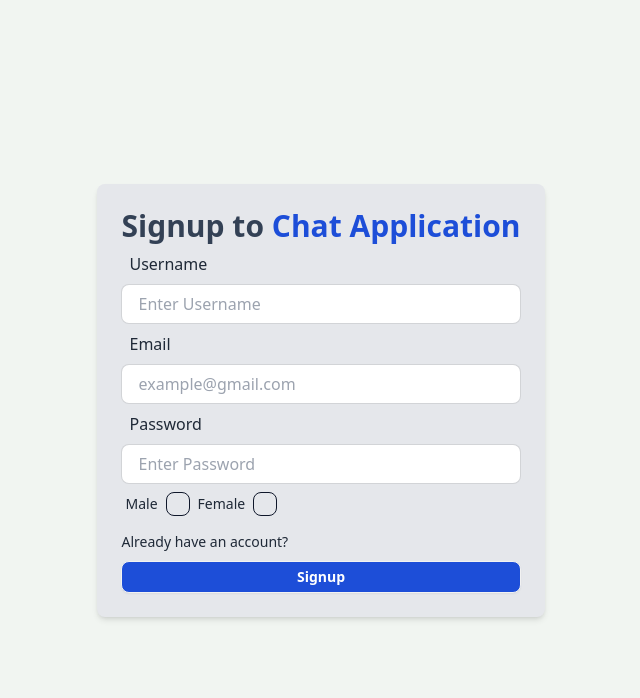
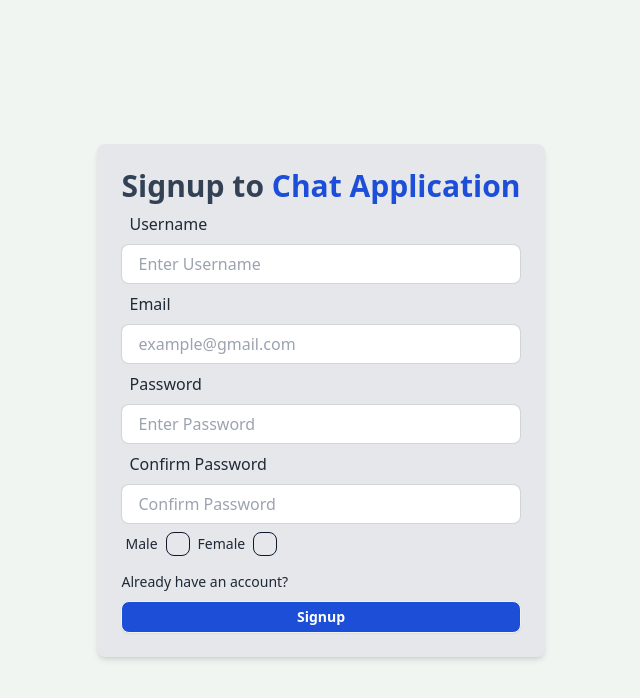
Before and after one commit to iamvishalrathi/Chatterly-ChatApp, a React (Vite) app in the folder frontend/: page /signup in a window 1280 px wide. Shown: the top 698 px of the page, without its empty margins (319-959 px from the left). Built offline with nearby package versions, Linux system fonts and the light colour scheme.

Commit message:
signup functionality

```diff
--- a/frontend/package.json
+++ b/frontend/package.json
@@ -12,6 +12,7 @@
   "dependencies": {
     "react": "^18.3.1",
     "react-dom": "^18.3.1",
+    "react-hot-toast": "^2.4.1",
     "react-icons": "^5.3.0",
     "react-router-dom": "^6.26.1"
   },
--- a/frontend/src/App.jsx
+++ b/frontend/src/App.jsx
@@ -1,9 +1,12 @@
 import React from "react"
-import { Routes, Route } from "react-router-dom"
+import { Routes, Route, Navigate } from "react-router-dom"
 import Home from "./pages/Home"
 import Login from "./pages/Login"
 import SignUp from "./pages/SignUp"
+import { Toaster } from "react-hot-toast"
+import { useAuthContext } from "./context/AuthContext"
 const App = () => {
+  const { authUser } = useAuthContext()
   return (
     <div className="p-4 h-screen flex items-center justify-center">
       <Routes>
@@ -17,9 +20,10 @@ const App = () => {
         />
         <Route
           path="/signup"
-          element={<SignUp />}
+          element={authUser ? <Navigate to={"/"} /> : <SignUp />}
         />
       </Routes>
+      <Toaster/>
     </div>
   )
 }
--- a/frontend/src/component/GenderCheckbox.jsx
+++ b/frontend/src/component/GenderCheckbox.jsx
@@ -1,35 +1,36 @@
-import React from 'react'
+import React from "react";
 
-const GenderCheckbox = () => {
+const GenderCheckbox = ({ onCheckboxChange, selectedGender }) => {
     return (
         <div className="flex">
             <div className="form-control">
-                <label
-                    className={"label gap-2 cursor-pointer"}
-                >
+                <label className={`label gap-2 cursor-pointer ${selectedGender === "male" ? "selected" : ""
+                    }`}>
                     <span className="label-text">Male</span>
 
                     <input
-                        type="checkbox"
-                        className="checkbox border-slate-900"
+                        type="checkbox" className="checkbox border-slate-900"
+                        checked={selectedGender === "male"}
+                        onChange={() => onCheckboxChange("male")}
                     />
                 </label>
             </div>
 
             <div className="form-control">
-                <label
-                    className={"label gap-2 cursor-pointer"}
+                <label className={`label gap-2 cursor-pointer ${selectedGender === "female" ? "selected" : ""
+                    }`}
                 >
                     <span className="label-text">Female</span>
 
                     <input
-                        type="checkbox"
-                        className="checkbox border-slate-900"
+                        type="checkbox" className="checkbox border-slate-900"
+                        checked={selectedGender === "female"}
+                        onChange={() => onCheckboxChange("female")}
                     />
                 </label>
             </div>
         </div>
-    )
-}
+    );
+};
 
-export default GenderCheckbox
+export default GenderCheckbox;
--- /dev/null
+++ b/frontend/src/context/AuthContext.jsx
@@ -0,0 +1,19 @@
+import { Children, createContext, useContext, useState } from "react"
+
+export const AuthContext = createContext()
+
+export const useAuthContext = () => {
+  return useContext(AuthContext)
+}
+
+export const AuthContextProvider = ({ children }) => {
+  const [authUser, setAuthUser] = useState(
+    JSON.parse(localStorage.getItem("user")) || null
+  )
+
+  return (
+    <AuthContext.Provider value={{ authUser, setAuthUser }}>
+      {children}
+    </AuthContext.Provider>
+  )
+}
--- /dev/null
+++ b/frontend/src/hooks/useSignup.js
@@ -0,0 +1,84 @@
+import { useState } from "react"
+import { useAuthContext } from "../context/AuthContext"
+import toast from "react-hot-toast"
+
+const handleInputErrors = ({
+  username,
+  email,
+  password,
+  confirmPassword,
+  gender,
+}) => {
+  if (!username || !email || !password || !confirmPassword || !gender) {
+    toast.error("Please fill all the fields")
+    return true
+  }
+
+  if (password !== confirmPassword) {
+    toast.error("Password do not match")
+    return true
+  }
+
+  return false
+}
+
+const useSignup = () => {
+  const [loading, setLoading] = useState(false)
+  const { setAuthUser } = useAuthContext()
+
+  const signup = async ({
+    username,
+    email,
+    password,
+    confirmPassword,
+    gender,
+  }) => {
+    const checkError = handleInputErrors({
+      username,
+      email,
+      password,
+      confirmPassword,
+      gender,
+    })
+
+    if (checkError) {
+      return
+    }
+
+    try {
+      setLoading(true)
+
+      const res = await fetch("/api/auth/signup", {
+        method: "POST",
+        headers: { "Content-Type": "application/json" },
+        body: JSON.stringify({
+          username,
+          email,
+          password,
+          confirmPassword,
+          gender,
+        }),
+      })
+
+      const data = await res.json()
+
+      if (data.error) {
+        throw new Error(data.error)
+      }
+
+        // console.log(data)
+
+      localStorage.setItem("user", JSON.stringify(data))
+
+      setAuthUser(data)
+    } catch (error) {
+      toast.error(error.message)
+    } finally {
+      setLoading(false)
+    }
+  }
+
+  return { loading, signup }
+}
+
+export default useSignup
--- a/frontend/src/main.jsx
+++ b/frontend/src/main.jsx
@@ -3,11 +3,14 @@ import { createRoot } from 'react-dom/client'
 import { BrowserRouter } from "react-router-dom"
 import App from './App.jsx'
 import './index.css'
+import { AuthContextProvider } from './context/AuthContext.jsx'
 
 createRoot(document.getElementById('root')).render(
   <StrictMode>
     <BrowserRouter>
-      <App />
+      <AuthContextProvider>
+        <App />
+      </AuthContextProvider>
     </BrowserRouter>
   </StrictMode>,
 )
--- a/frontend/src/pages/SignUp.jsx
+++ b/frontend/src/pages/SignUp.jsx
@@ -1,8 +1,29 @@
-import React from "react";
-import { Link } from "react-router-dom"
+import React, { useState } from "react";
+import { Link } from "react-router-dom";
 import GenderCheckbox from "../component/GenderCheckbox";
+import useSignup from "../hooks/useSignup";
 
 const Signup = () => {
+  const [formData, setFormData] = useState({
+    username: "",
+    email: "",
+    password: "",
+    confirmPassword: "",
+    gender: "",
+  });
+
+  const { loading, signup } = useSignup()
+
+  const handleCheckboxChange = (gender) => {
+    setFormData({ ...formData, gender });
+  };
+
+  const handleSubmit = async (e) => {
+    e.preventDefault()
+
+    await signup(formData)
+  }
+
   return (
     <div className="flex flex-col items-center justify-center min-w-96 mx-auto">
       <div className=" w-full p-6 rounded-lg shadow-md bg-gray-200">
@@ -10,7 +31,7 @@ const Signup = () => {
           Signup to
           <span className="text-blue-700"> Chat Application</span>
         </h1>
-        <form>
+        <form onSubmit={handleSubmit}>
           <div>
             <label className="label p-2">
               <span className="text-base label-text">Username</span>
@@ -20,6 +41,10 @@ const Signup = () => {
               type="text"
               placeholder="Enter Username"
               className="w-full input input-bordered h-10"
+              value={formData.username}
+              onChange={(e) =>
+                setFormData({ ...formData, username: e.target.value })
+              }
             />
           </div>
           <div>
@@ -31,8 +56,13 @@ const Signup = () => {
               type="email"
               placeholder="example@gmail.com"
               className="w-full input input-bordered h-10"
+              value={formData.email}
+              onChange={(e) =>
+                setFormData({ ...formData, email: e.target.value })
+              }
             />
           </div>
+
           <div>
             <label className="label p-2">
               <span className="text-base label-text">Password</span>
@@ -42,10 +72,33 @@ const Signup = () => {
               type="password"
               placeholder="Enter Password"
               className="w-full input input-bordered h-10"
+              value={formData.password}
+              onChange={(e) =>
+                setFormData({ ...formData, password: e.target.value })
+              }
             />
           </div>
 
-          <GenderCheckbox/>
+          <div>
+            <label className="label p-2">
+              <span className="text-base label-text">Confirm Password</span>
+            </label>
+
+            <input
+              type="password"
+              placeholder="Confirm Password"
+              className="w-full input input-bordered h-10"
+              value={formData.confirmPassword}
+              onChange={(e) =>
+                setFormData({ ...formData, confirmPassword: e.target.value })
+              }
+            />
+          </div>
+
+          <GenderCheckbox
+            onCheckboxChange={handleCheckboxChange}
+            selectedGender={formData.gender}
+          />
 
           <Link
             to={"/login"}
@@ -55,9 +108,7 @@ const Signup = () => {
           </Link>
 
           <div>
-            <button
-              className="btn btn-block btn-sm mt-2 bg-blue-700 font-bold text-white"
-            >
+            <button className="btn btn-block btn-sm mt-2 bg-blue-700 font-bold text-white">
               Signup
             </button>
           </div>
```
Also changed, not shown: 1 other file (tests, documents, lock files or other folders).
